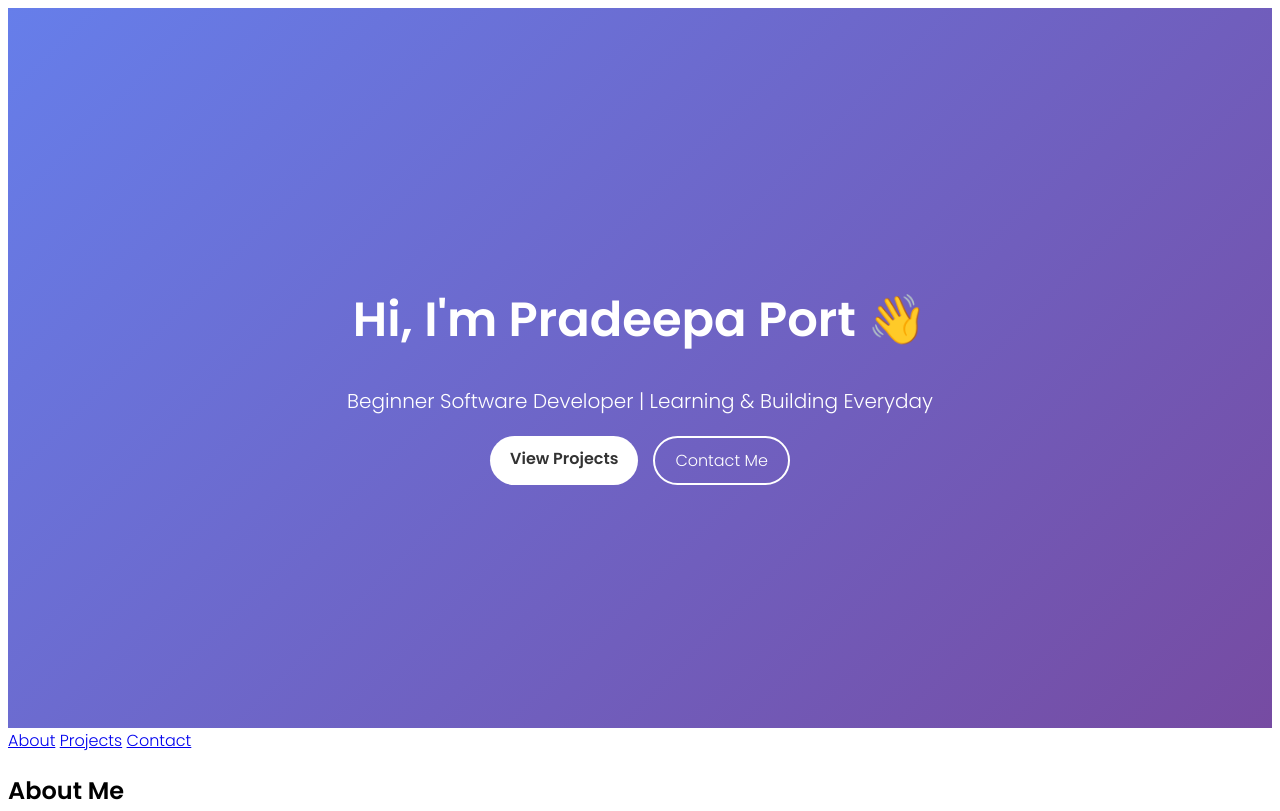
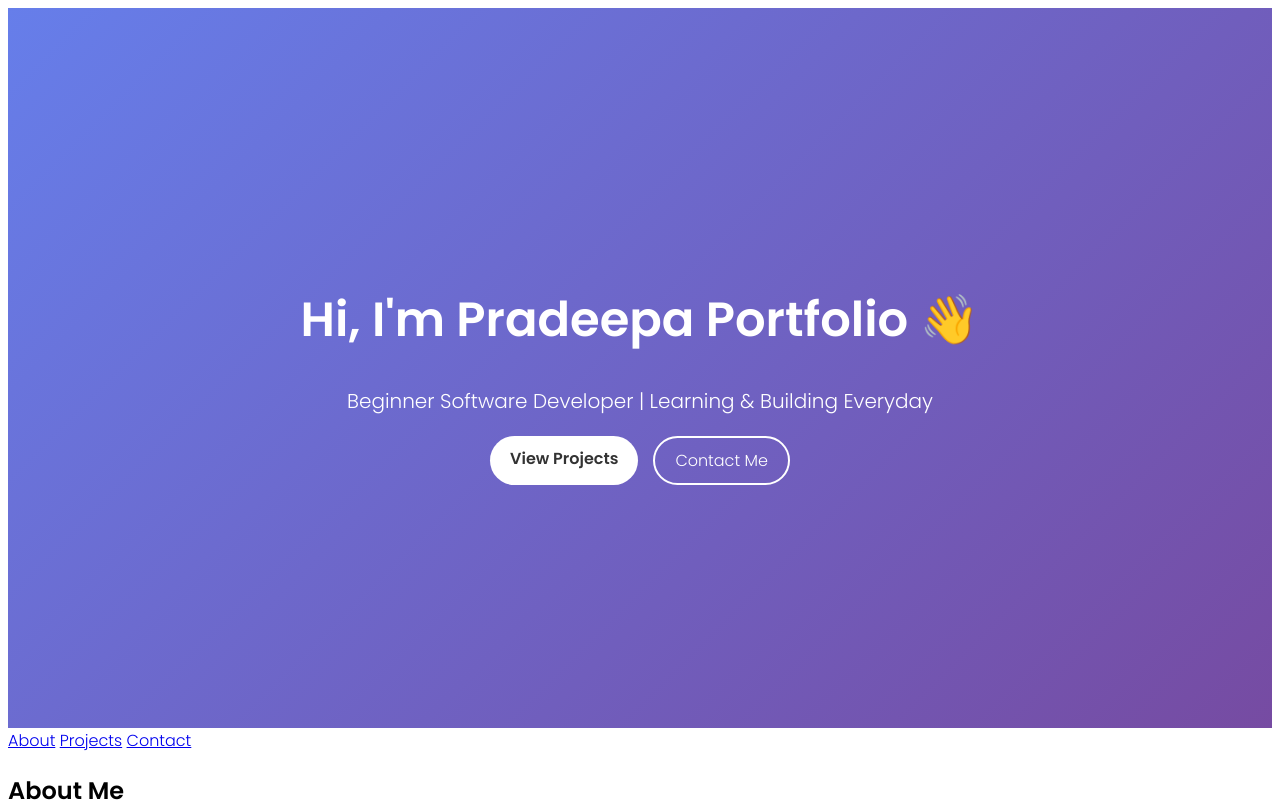
Before and after one commit to pradeejai14/portfolio-website, a plain HTML site: page index.html in a window 1280 px wide. Shown: the top 811 px of the page. Drawn offline with Linux system fonts and the light colour scheme.

Commit message:
Update index1.html

```diff
--- a/index.html
+++ b/index.html
@@ -16,7 +16,7 @@
 <body>
 
 <header class="hero">
-  <h1>Hi, I'm Pradeepa Port 👋</h1>
+  <h1>Hi, I'm Pradeepa Portfolio 👋</h1>
   <p>Beginner Software Developer | Learning & Building Everyday</p>
 
   <div class="buttons">
```
